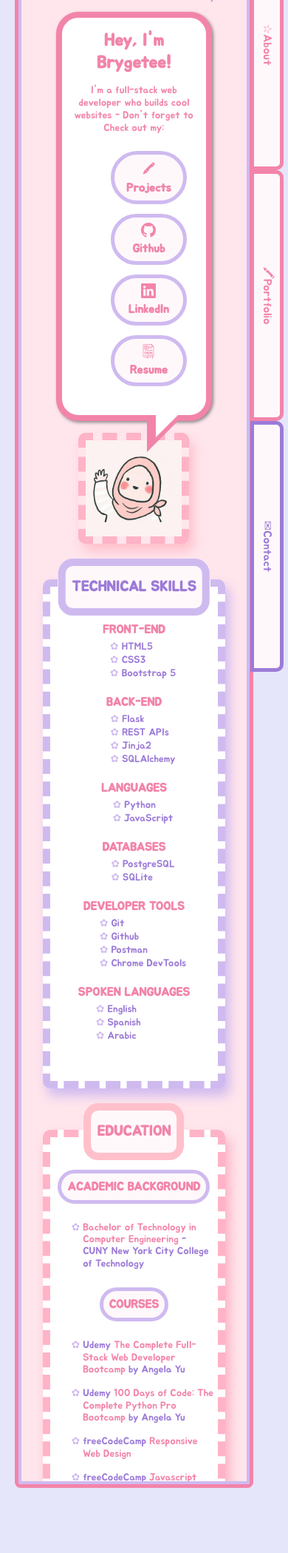
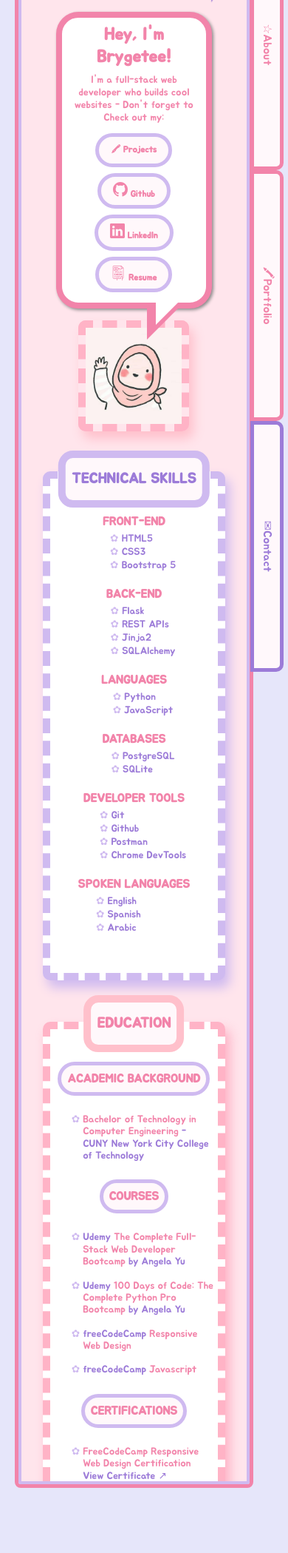
Before and after one commit to Brygetee/My-Portfolio-Website, a Flask app: page / in a window 390 px wide. Shown: the part 152-2251 px from the top of the page at 74% size. Run offline with Flask 3, Linux system fonts and the light colour scheme.

Commit message:
Corrected speech column responsiveness for small laptops

```diff
--- a/main.py
+++ b/main.py
@@ -29,4 +29,4 @@ if __name__ == '__main__':
 #Todo 2: correct contact page
 #Todo 3: add favicon to title
 #Todo 4: 414x 896  or 390x 844 not working
-#Todo 5: iphone xr links need to look like iphone 12
+#Todo 5: fix tabs on mobile on portrait and landscape
--- a/static/styles.css
+++ b/static/styles.css
@@ -107,7 +107,7 @@ body {
 
 .education-column,
 .heading-and-technical-skills-column,
-.third_column {
+.speech-bubble-column {
     display: flex;
     flex-direction: column;
     align-items: center;
@@ -115,7 +115,7 @@ body {
 
 .education-column h2,
 .heading-and-technical-skills-column h2,
-.third_column h2 {
+.speech-bubble-column h2 {
     text-align: center;
     font-size: clamp(1.5rem, 2.5vw, 2rem);
     background: var(--off-white);
@@ -379,13 +379,12 @@ body {
 
 }
 
-/*-----------------------------------------Third Column-----------------------------------------*/
+/*-----------------------------------------Speech Column-----------------------------------------*/
 
-.third_column {
+.speech-bubble-column {
     justify-content: center;
-
     width: 27%;
-    height: 95%;
+    height: 80%;
     order: 3;
 }
 
@@ -414,7 +413,10 @@ body {
     text-decoration: none;
     color: var(--text-pink);
     display: inline-block;
+    margin: 0.25rem;
     transition: .25s;
+    font-size: clamp(.75rem, 2vw, 1rem);
+    text-wrap: nowrap;
 }
 
 .social-list li a:hover {
@@ -427,6 +429,8 @@ body {
     align-items: center;
     flex-direction: column;
     width: 100%;
+    justify-items: center;
+
 }
 
 .greeting a {
@@ -456,7 +460,7 @@ body {
 .speech {
     position: relative;
     width: 95%;
-    padding: 1rem 1rem 0;
+    padding: 0.5rem 0.5rem 0;
     text-align: center;
     background-color: white;
     border: 8px solid var(--dark-pink);
@@ -464,17 +468,19 @@ body {
     box-shadow: 2px 2px 4px #888;
     margin: 0 auto 1rem auto;
     color: var(--text-pink);
+    height: 70%;
 
 }
 
 .speech h3 {
-    font-size: 2rem;
+    font-size: clamp(1rem, 2vw ,2rem);
     margin: 0 auto;
     text-align: center;
     color: var(--dark-pink);
 }
 .speech p {
-    margin-bottom: 0;
+    margin: 0.5rem;
+    font-size: clamp(0.5rem, 1.5vw ,1.25rem);
 }
 /* triangle outline */
 
@@ -678,13 +684,13 @@ hr {
     justify-content: center;
     align-items: center;
     gap: .5rem;
-    padding: 1rem;
+    padding: 0;
 }
 
 .contact-socials h3 {
     font-size: 1.6rem;
     color: var(--dark-pink);
-    margin: 1rem 0 1.5rem;
+    margin: 1rem auto 1.5rem;
     text-align: center;
     position: relative;
     font-weight: normal;
@@ -941,11 +947,12 @@ html {
         font-size: clamp(0.85rem, 3.5vw, 1rem);
     }
 
-    .third_column {
+    .speech-bubble-column {
         order: 2;
         width: 90%;
         height: fit-content;
         margin-bottom: 2rem;
+
     }
 
     .greeting {
@@ -1034,7 +1041,10 @@ html {
 }
 
 .social-list {
-    margin-top: 0;
+    margin: 0 auto 1rem;
+    padding: 0;
+    text-align: center;
+    list-style: none;
 }
 
 /*--------------------------------------------------min-width: 480px → Large phones----------------------------------------*/
@@ -1084,7 +1094,7 @@ html {
     }
 
     /* Cartoon + speech bubble */
-    .third_column {
+    .speech-bubble-column {
         order: 2;
         width: 90%;
         height: fit-content;
@@ -1148,7 +1158,10 @@ html {
         font-size: clamp(0.9rem, 2.8vw, 1rem);
     }
 
-
+    #flower-decoration-1,
+    #flower-decoration-2 {
+        color: transparent;
+    }
 
 .tabs {
     flex-direction: row;
@@ -1228,7 +1241,7 @@ html {
 
     /* Cartoon + speech bubble */
 
-    .third_column {
+    .speech-bubble-column {
         order: 2;
         width: 85%;
         height: fit-content;
@@ -1325,6 +1338,7 @@ html {
         align-items: center;
         justify-content: center;
         box-sizing: border-box;
+        color: green;
     }
 }
 /*fix tabs
@@ -1346,10 +1360,16 @@ html {
 
 
 @media (orientation: landscape) and (max-height: 500px) {
+    .tabs{
+
+    }
     .tab {
         flex-direction: column;
         gap: 0;
-        padding: calc(2.3vw + 0.20rem);
+        padding: calc(2.3vw + 1rem);
+
+
+
     }
 
     .tab-label {
--- a/templates/index.html
+++ b/templates/index.html
@@ -95,7 +95,7 @@
                     </ul>
             </section>
 
-            <aside class="third_column" aria-label="Introduction and social links">
+            <aside class="speech-bubble-column" aria-label="Introduction and social links">
                 <div class="greeting">
                     <div class="speech">
                         <h3>Hey, I'm  Brygetee!</h3>
```
